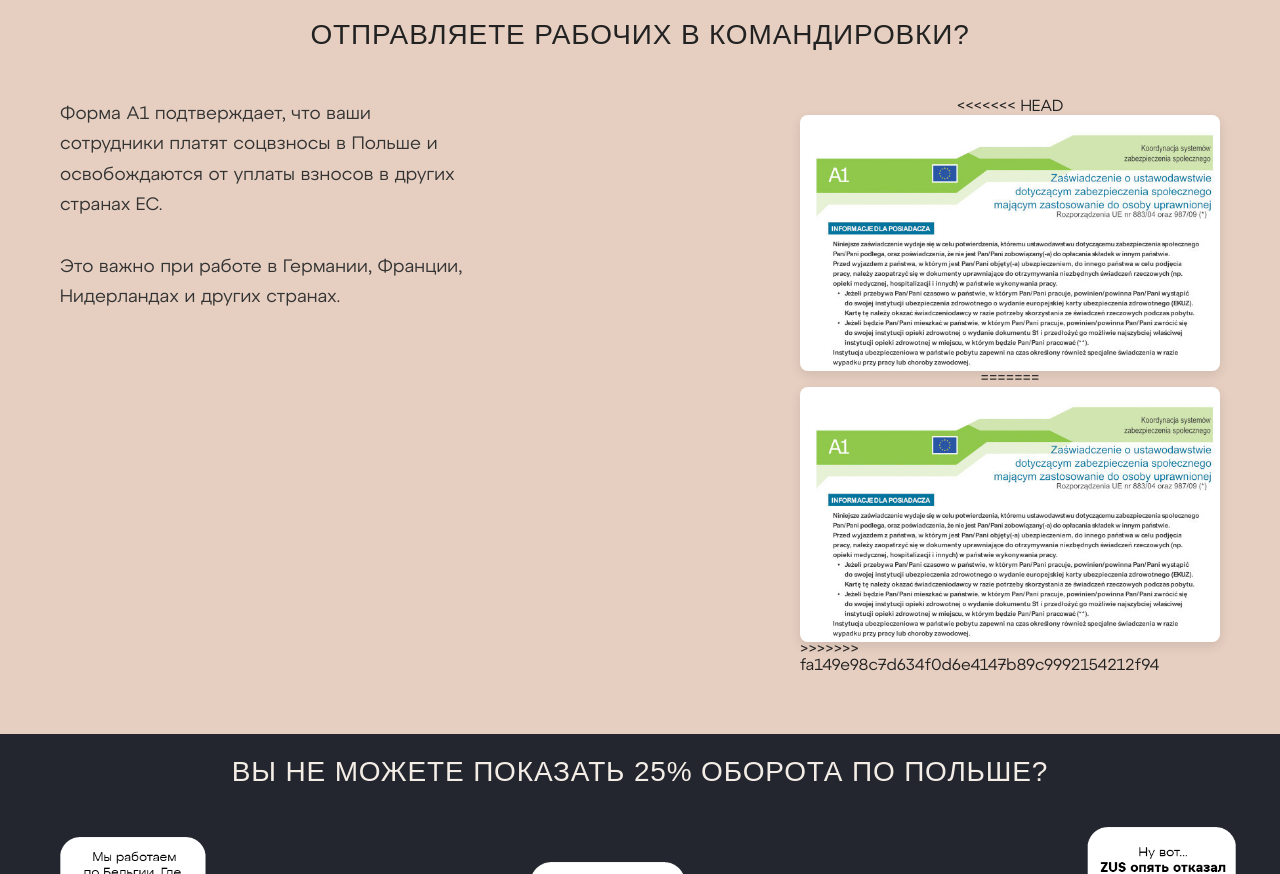
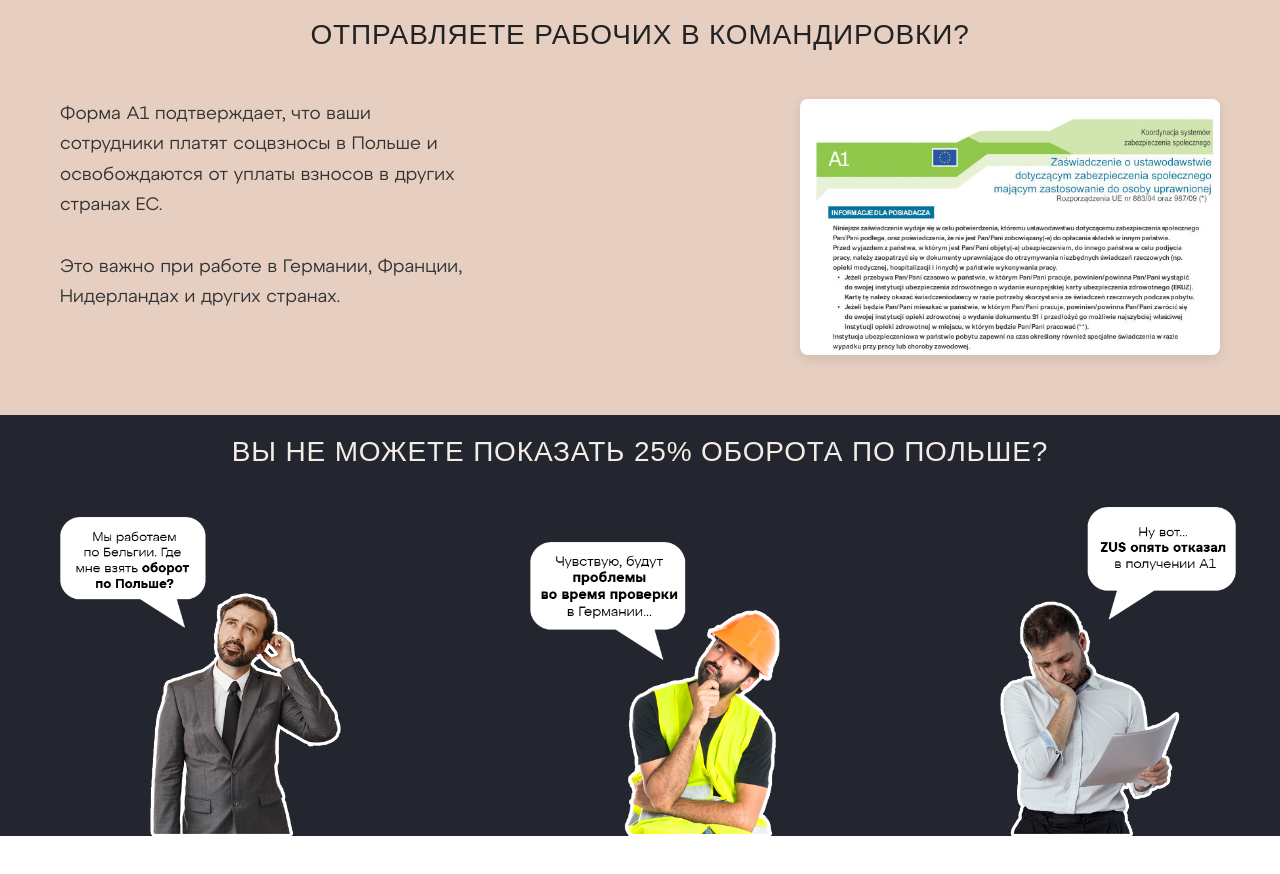
Before and after one commit to Pavlov-ODS/Poland-project-2, a plain HTML site: page index.html in a window 1280 px wide. Shown: the part 489-1363 px from the top of the page. Drawn offline with Linux system fonts and the light colour scheme; a web font is replaced by a local one.

Commit message:
Разрешены

```diff
--- a/index.html
+++ b/index.html
@@ -136,15 +136,7 @@
               </p>
             </div>
             <div class="a1-info-img">
-<<<<<<< HEAD
               <img src="/image/Druk-A1-ZUS-head-1.jpg" alt="Пример формы A1" />
-=======
-              <img
-                src="image/Druk-A1-ZUS-head-1.jpg"
-                alt="Пример формы A1"
-                onerror="this.onerror=null; this.src='https://placehold.co/375x250/d1bfae/888888?text=Image+Error';"
-              />
->>>>>>> fa149e98c7d634f0d6e4147b89c9992154212f94
             </div>
           </div>
         </div>
```
